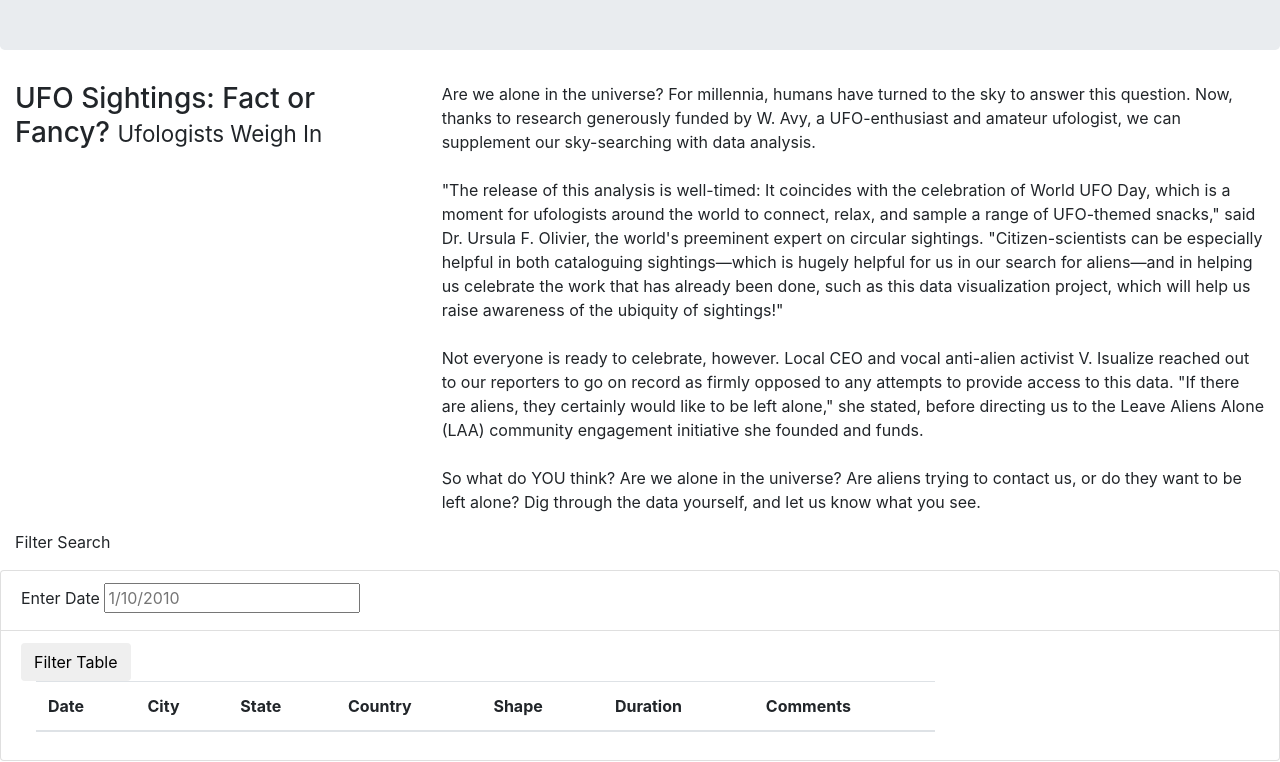
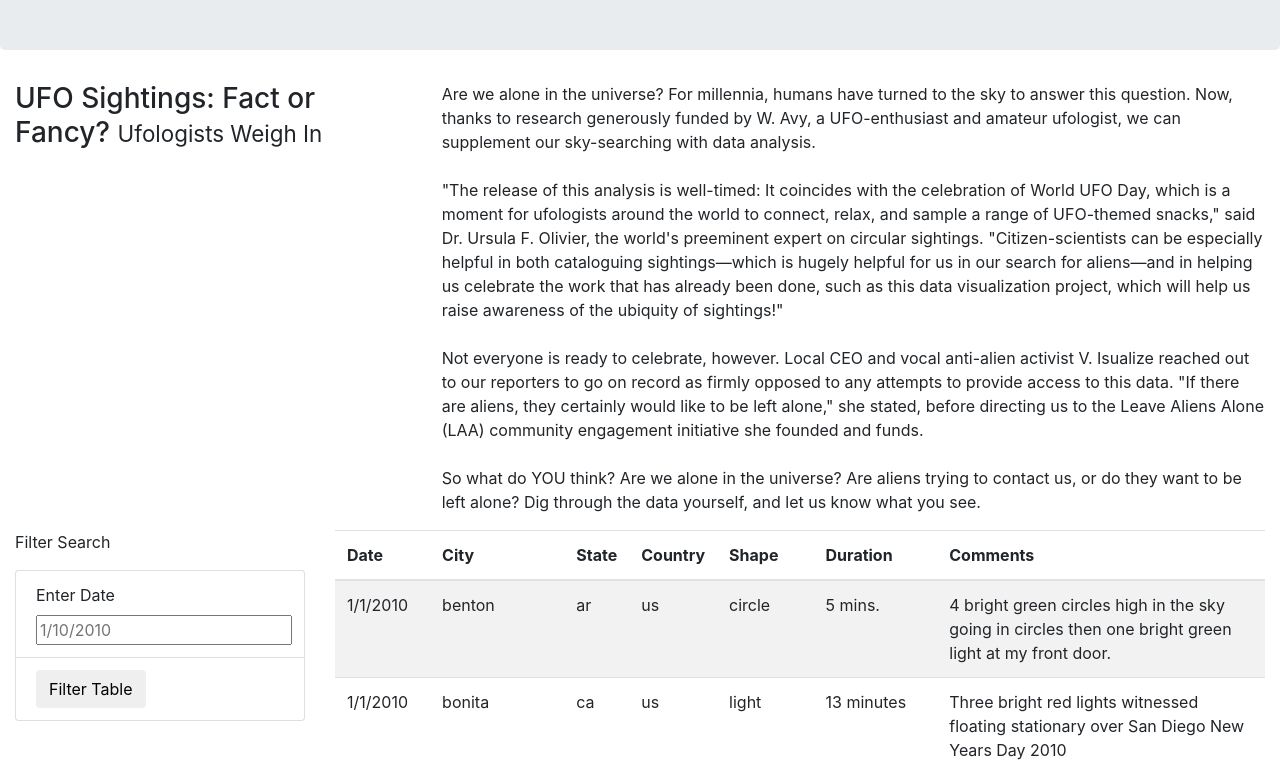
Before and after one commit to r-ybarra/UFOs, a plain HTML site: page index.html in a window 1280 px wide. Shown: the part 190-952 px from the top of the page. Drawn offline with nearby package versions, Linux system fonts and the light colour scheme.

Commit message:
updated app and index

```diff
--- a/index.html
+++ b/index.html
@@ -49,13 +49,6 @@
             <div class="col-md-3">
                 <form>
                     <p>Filter Search</p>
-                </form>
-            </div>
-            <div class="col-md-9">
-
-            </div>
-        </div>
-    </div>
 
                     <ul class="list-group">
                         <li class="list-group-item">
@@ -64,7 +57,10 @@
                         </li>
                         <li class="list-group-item">
                             <button id="filter-btn" type="button" class="btn btn-default">Filter Table</button>
-
+                        </li>
+                    </ul>
+                </form>
+            </div>
             <div class="col-md-9">
                 <table class="table table-striped">
                     <thead>
@@ -81,8 +77,13 @@
                     <tbody></tbody>
                   </table>
             </div>
-        </li>
-    </ul>
+        </div>
+    </div>
+
+    <script src="https://cdnjs.cloudflare.com/ajax/libs/d3/4.11.0/d3.js"></script>
+    <script src="static/js/data.js"></script>
+    <script src="static/js/app.js"></script>
+
 </body>
 
 </html>
--- a/static/js/app.js
+++ b/static/js/app.js
@@ -1,5 +1,5 @@
 // import the data from data.js
-const tableDAta = data;
+const tableData = data;
 
 // Reference the HTML table using d3
 var tbody = d3.select("tbody");
```
Lines whose indentation alone changed are shown as unchanged.
